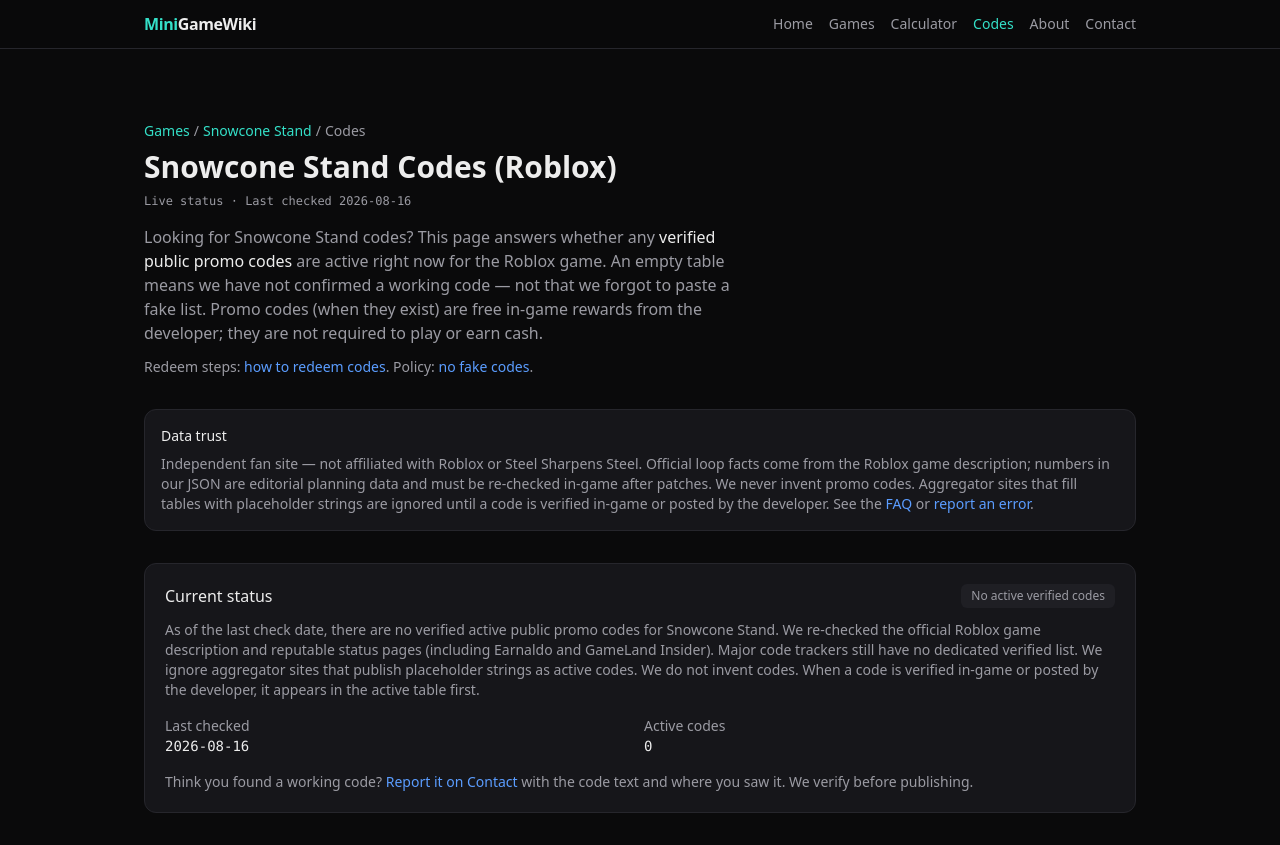
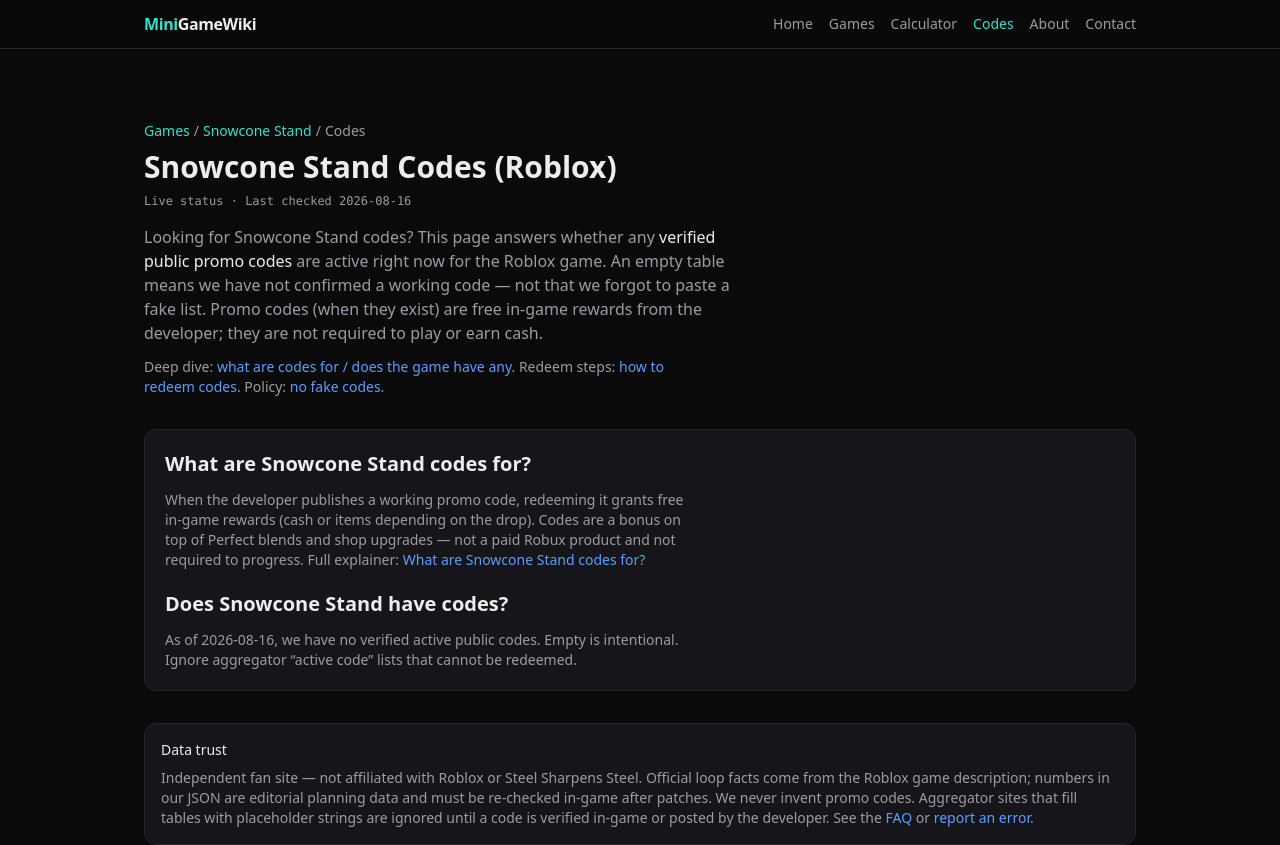
Before and after one commit to eric4885/minigamewiki, a Next.js app: page /games/snowcone-stand/codes in a window 1280 px wide. Shown: the top 845 px of the page. Built offline with nearby package versions, Linux system fonts and the light colour scheme; no server answers.

Commit message:
Add long-tail Snowcone guides and SERP copy for codes, mutation table, and totem intents.

```diff
--- a/src/app/games/snowcone-stand/codes/page.tsx
+++ b/src/app/games/snowcone-stand/codes/page.tsx
@@ -13,7 +13,7 @@
 export const metadata: Metadata = {
   ...pageMeta({
     title: `Snowcone Stand Codes (Roblox) — Checked ${snowcone.codesLastChecked}`,
-    description: `Snowcone Stand codes for Roblox: live status last checked ${snowcone.codesLastChecked}. Verified active codes only — empty when none exist. No fake lists.`,
+    description: `What are Snowcone Stand codes for? Live Roblox codes status last checked ${snowcone.codesLastChecked}. Verified only — empty when none exist. No fake lists.`,
     path: "/games/snowcone-stand/codes",
   }),
 };
@@ -97,7 +97,14 @@
           developer; they are not required to play or earn cash.
         </p>
         <p className="mt-3 max-w-prose text-sm text-muted">
-          Redeem steps:{" "}
+          Deep dive:{" "}
+          <Link
+            href="/games/snowcone-stand/guides/what-are-snowcone-stand-codes"
+            className="text-accent hover:underline"
+          >
+            what are codes for / does the game have any
+          </Link>
+          . Redeem steps:{" "}
           <Link
             href="/games/snowcone-stand/how-to-redeem-codes"
             className="text-accent hover:underline"
@@ -114,6 +121,32 @@
           .
         </p>
       </div>
+
+      <section className="space-y-3 rounded-xl border border-border bg-surface p-5">
+        <h2 className="text-xl font-semibold text-fg">
+          What are Snowcone Stand codes for?
+        </h2>
+        <p className="max-w-prose text-sm text-muted">
+          When the developer publishes a working promo code, redeeming it grants
+          free in-game rewards (cash or items depending on the drop). Codes are a
+          bonus on top of Perfect blends and shop upgrades — not a paid Robux
+          product and not required to progress. Full explainer:{" "}
+          <Link
+            href="/games/snowcone-stand/guides/what-are-snowcone-stand-codes"
+            className="text-accent hover:underline"
+          >
+            What are Snowcone Stand codes for?
+          </Link>
+        </p>
+        <h2 className="pt-2 text-xl font-semibold text-fg">
+          Does Snowcone Stand have codes?
+        </h2>
+        <p className="max-w-prose text-sm text-muted">
+          {hasActive
+            ? "Yes — verified active codes are listed in the table below."
+            : `As of ${snowcone.codesLastChecked}, we have no verified active public codes. Empty is intentional. Ignore aggregator “active code” lists that cannot be redeemed.`}
+        </p>
+      </section>
 
       <DataTrustNote variant="codes" />
 
```
